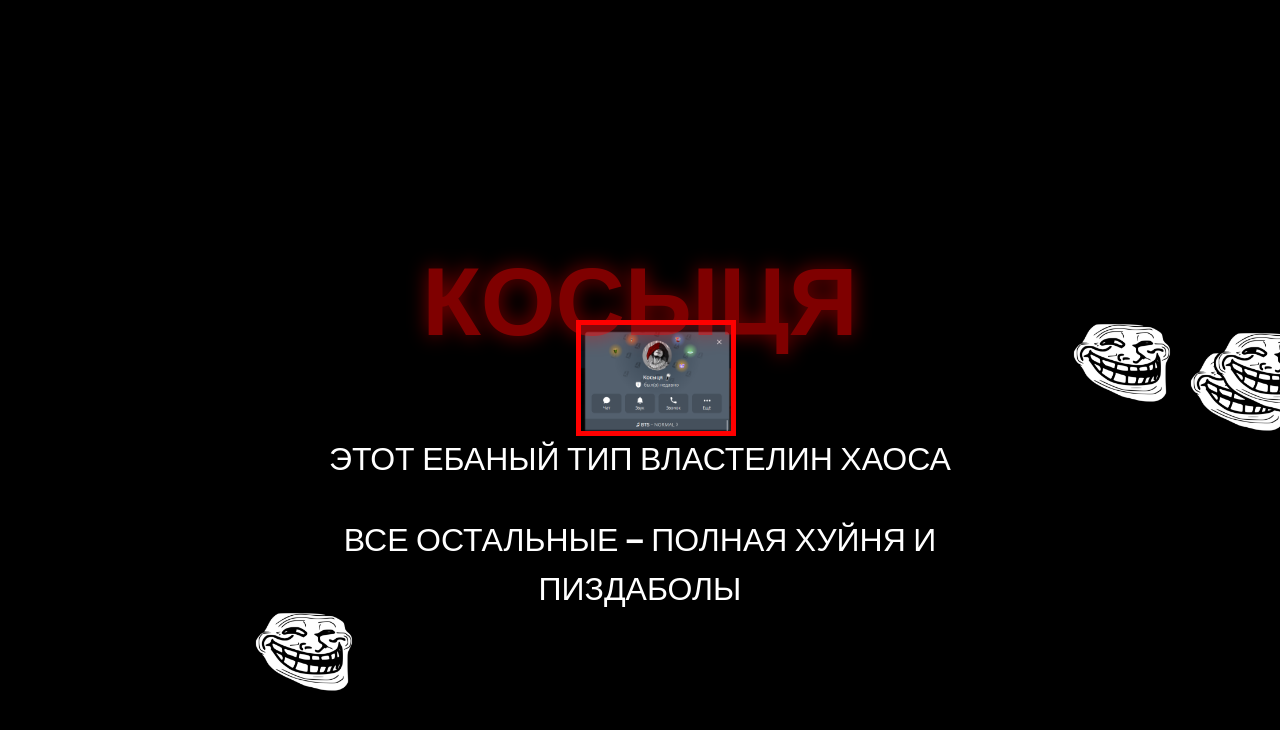
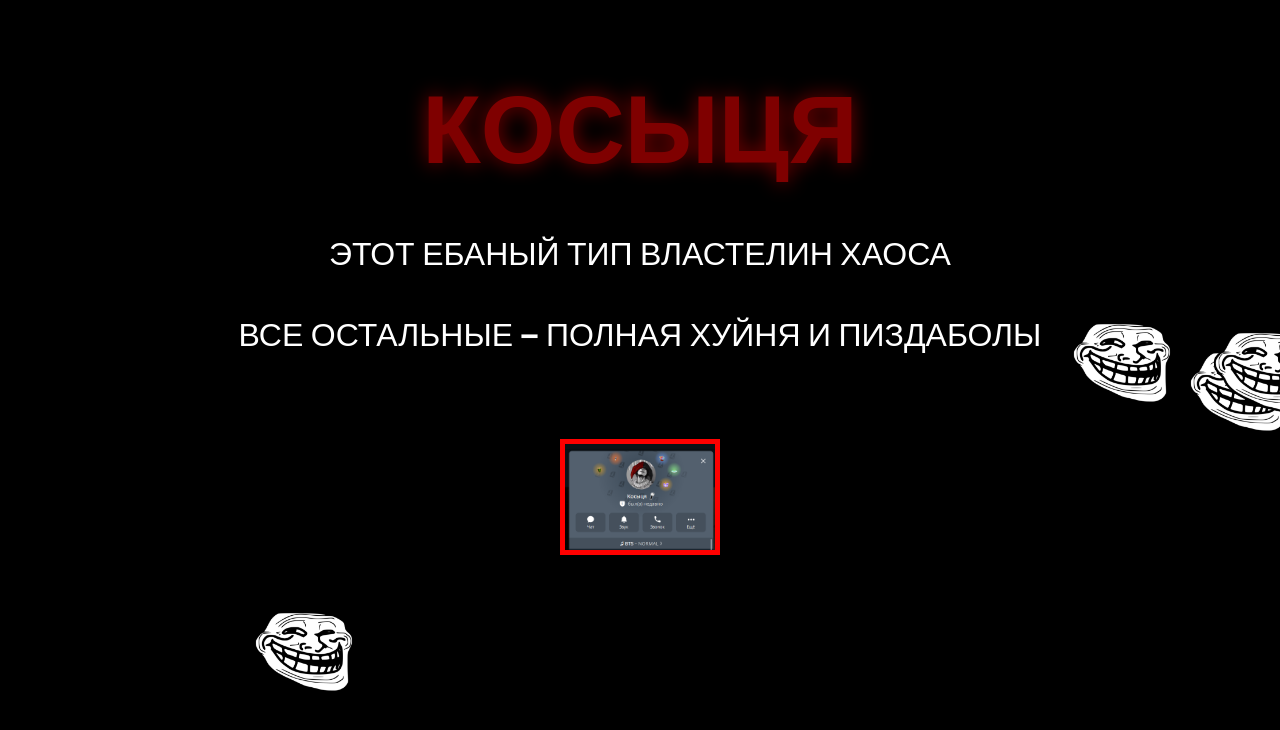
Before and after one commit to JOPAPU123/sit334, a plain HTML site: page index.html in a window 1280 px wide. Shown: the top 730 px of the page. Drawn offline with Linux system fonts and the light colour scheme.

Commit message:
Update index.html

```diff
--- a/index.html
+++ b/index.html
@@ -10,22 +10,15 @@
             overflow: hidden;
             color: #ff0000;
             font-family: 'Impact', sans-serif;
+            text-align: center;
         }
         .main-content {
-            position: absolute;
-            top: 50%; left: 50%;
-            transform: translate(-50%, -50%);
-            text-align: center;
+            padding-top: 50px;
             z-index: 100;
-            pointer-events: none;
         }
-        img.troll {
-            position: absolute;
-            width: 100px;
-            z-index: 50;
-        }
-        h1 { font-size: 6rem; text-shadow: 0 0 20px #f00; animation: flash 0.1s infinite; }
-        .mat-text { font-size: 2rem; color: #fff; }
+        h1 { font-size: 6rem; text-shadow: 0 0 20px #f00; animation: flash 0.1s infinite; margin: 0; }
+        .mat-text { font-size: 2rem; color: #fff; margin-top: 10px; }
+        img.troll { position: absolute; width: 100px; z-index: 50; }
         @keyframes flash { 0% { opacity: 0.5; } 100% { opacity: 1; } }
     </style>
 </head>
@@ -39,8 +32,8 @@
         </div>
     </div>
 
-    <!-- Твой аватар в центре -->
-    <img src="image_507512.png" style="position:absolute; top:40%; left:45%; width:150px; border: 5px solid red; z-index: 99;">
+    <!-- Твой аватар под текстом -->
+    <img src="image_507512.png" style="margin-top: 50px; width:150px; border: 5px solid red; z-index: 99; position: relative;">
 
     <script>
         const trolls = [];
```
